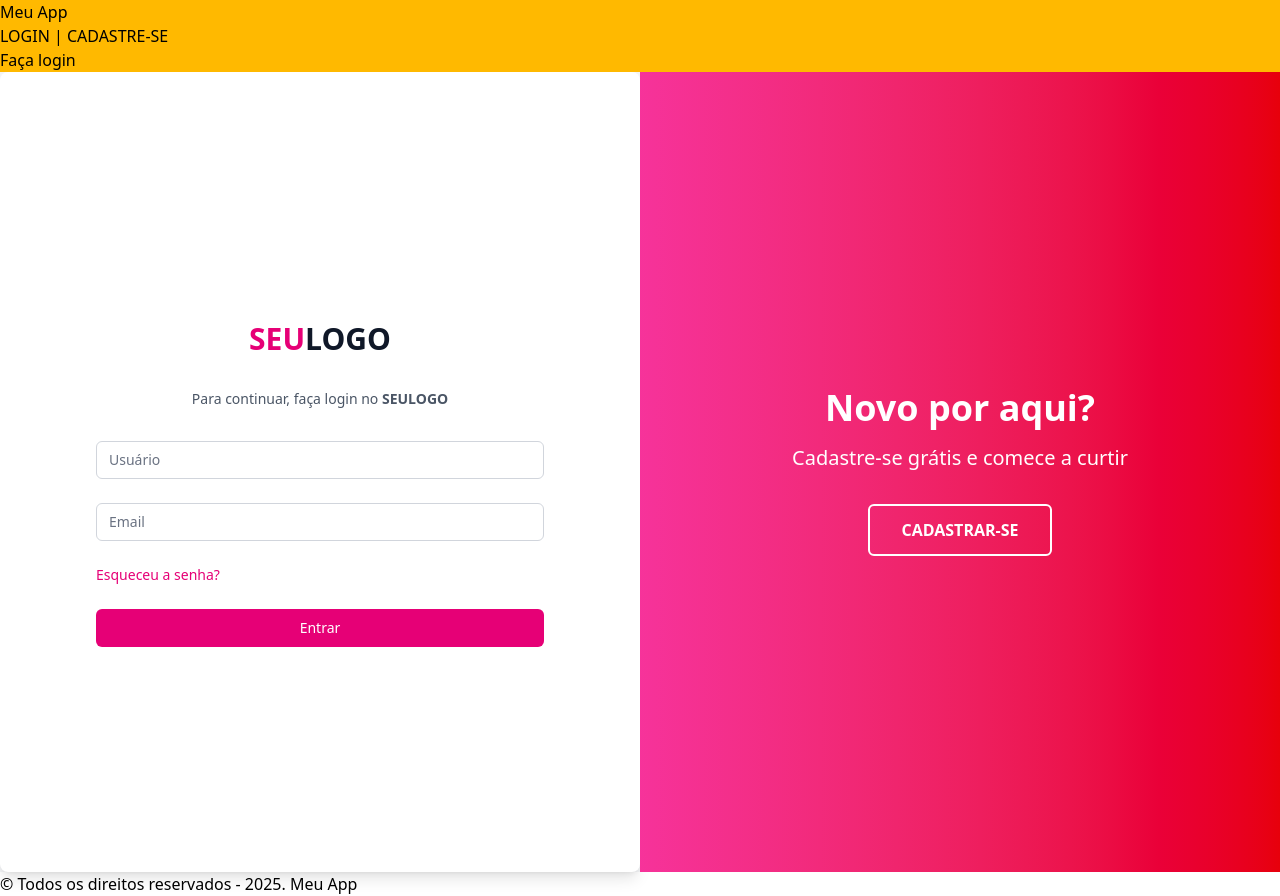
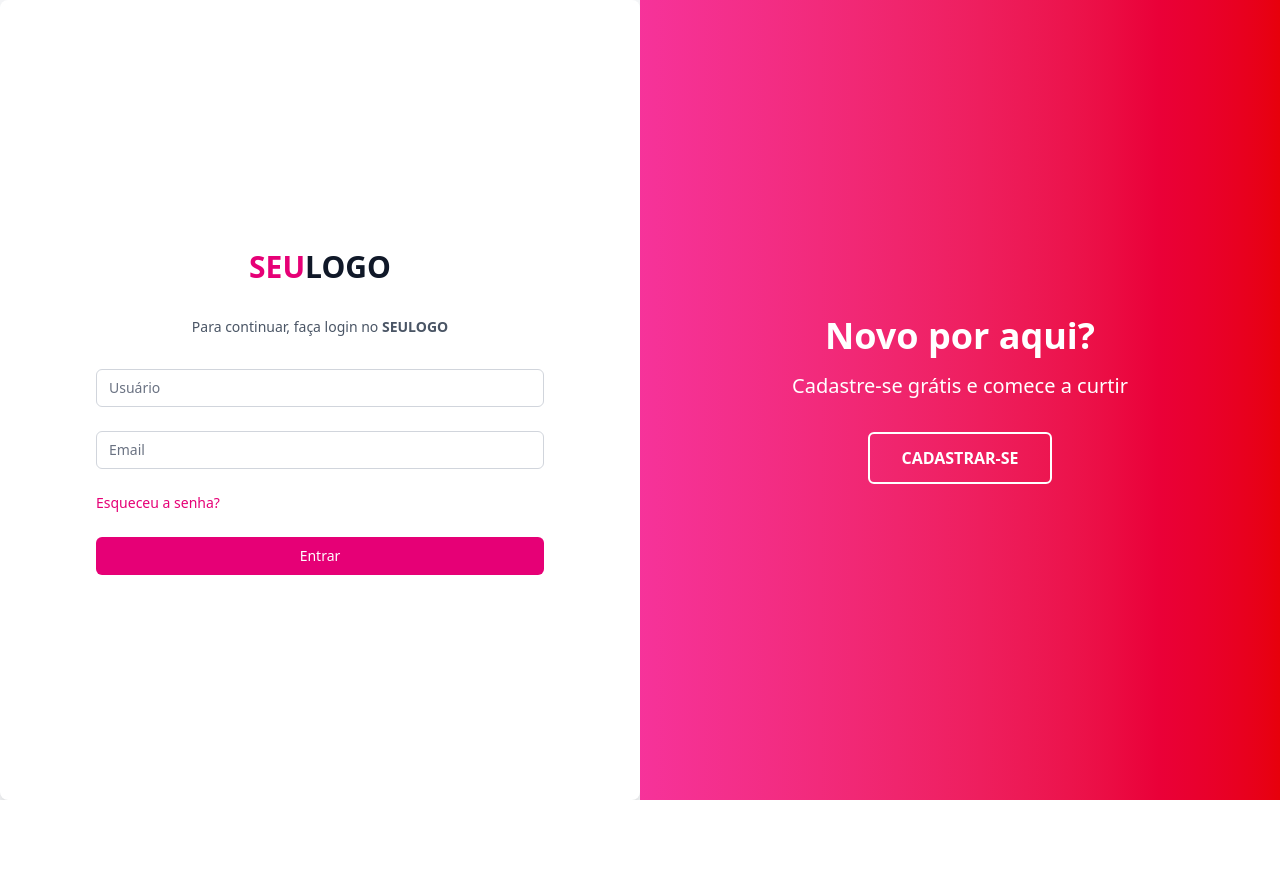
Before and after one commit to TeleAjudaChallenge/CP5-Front, a React (Vite) app: page / in a window 1280 px wide. After the commit the page ends 800 px from the top, so only its background shows below. Built offline with nearby package versions, Linux system fonts and the light colour scheme.

Commit message:
Foi ocultada o cabeçalho e rodapé nas paginas de autentificação

```diff
--- a/src/App.tsx
+++ b/src/App.tsx
@@ -1,14 +1,22 @@
-import { Outlet } from "react-router-dom";
+import { Outlet, useLocation } from "react-router-dom";
 import Cabecalho from "./components/Cabecalho/Cabecalho";
 import Rodape from "./components/Rodape/Rodape";
 
-export default function App(){
+export default function App() {
+  const location = useLocation();
+  const isAuthPage = location.pathname === "/" || location.pathname === "/cadastro";
 
-  return(
+  if (isAuthPage) {
+    return <Outlet />;
+  }
+
+  return (
     <div className="container">
-        <Cabecalho/>
-        <Outlet/>
-        <Rodape/>
+      <Cabecalho />
+      <main className="main">
+        <Outlet />
+      </main>
+      <Rodape />
     </div>
   );
 }
```
